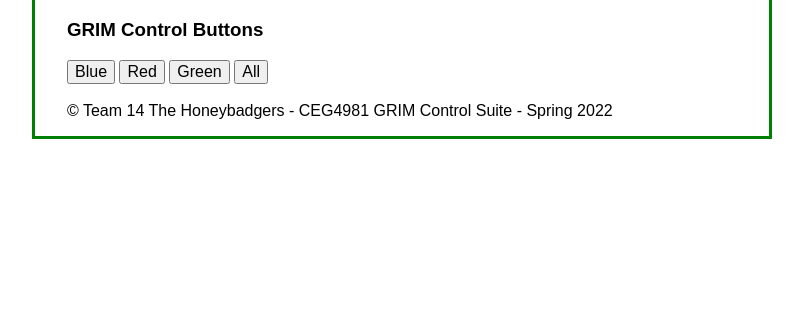
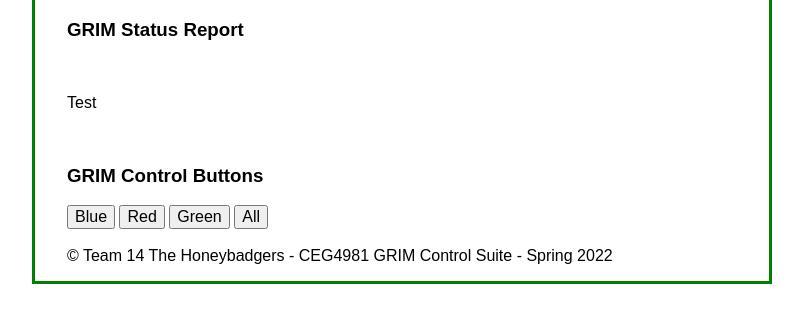
Before and after one commit to mcgeekster13/GRIMserver, a plain HTML site: page index.html in a window 1280 px wide. Shown: the part 355-678 px from the top of the page, without its empty margins (238-1041 px from the left). Drawn offline with Linux system fonts and the light colour scheme.

Commit message:
added GRIM status section
added code to support an updateable Status section to show the same statuses as the LCD Display on the GRIM.

```diff
--- a/index.html
+++ b/index.html
@@ -19,6 +19,11 @@
 				<source src="URL TO SERVER ON PI" type="video/mp4">
 				You should not see this.
 			</video>
+			<br>
+			<h3>GRIM Status Report</h3>
+			<br>
+			<p id="status">Test</p>
+			<br>
 			<h3>GRIM Control Buttons</h3>
 			<input type="button" id="blue" value="Blue">
 			<input type="button" id="red" value="Red">
```
Also changed, not shown: scripts/main.js (+9 -0 lines).
